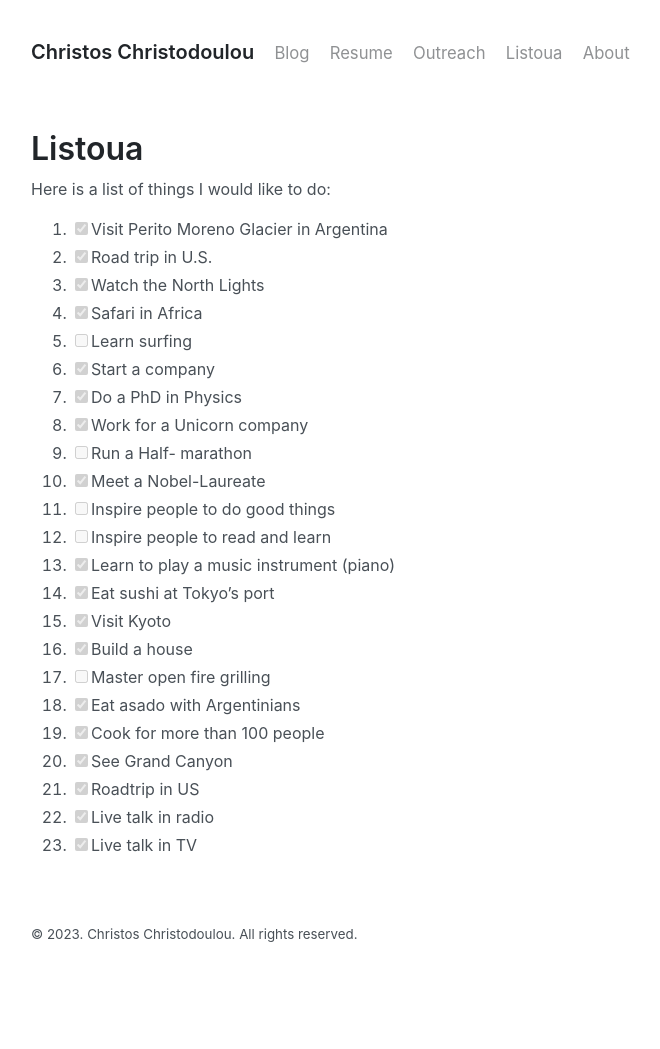
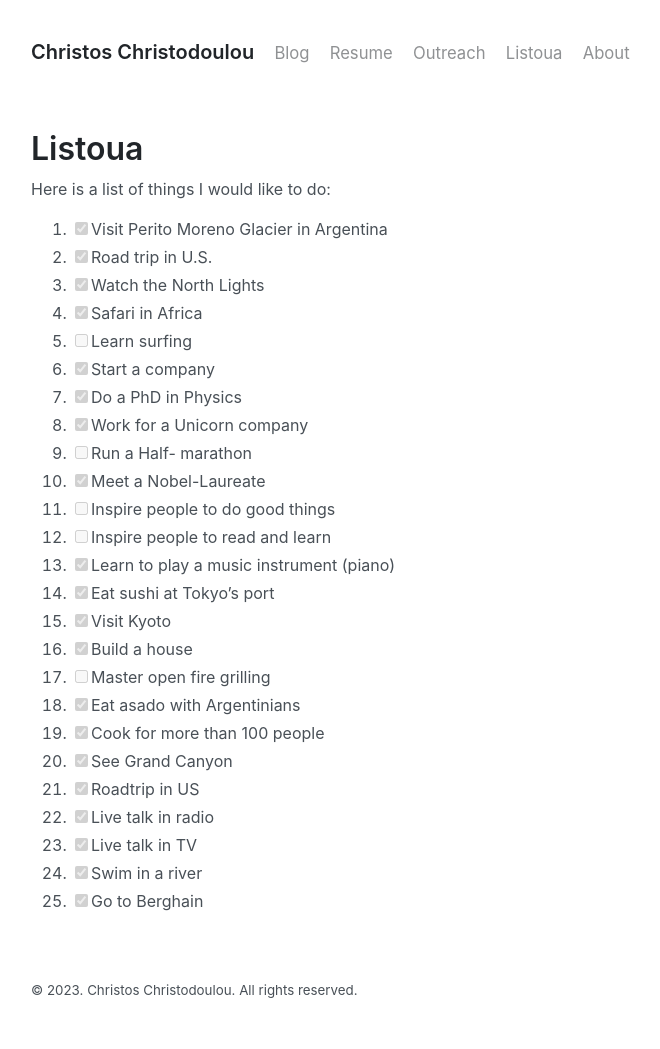
Before and after one commit to chr7stos/chr7stos.github.io, a Jekyll site: the page built from _pages/listoua.md, in a window 1280 px wide. Shown: the whole page, without its empty margins (273-933 px from the left). Built offline with Jekyll 4.4.1, drawn with Linux system fonts in a browser that asks for light colours; before the commit the page ends 993 px from its top, so only the background shows below that.

Commit message:
Update listoua.md

```diff
--- a/_pages/listoua.md
+++ b/_pages/listoua.md
@@ -29,3 +29,5 @@ Here is a list of things I would like to do:
 22. [x] Roadtrip in US
 23. [x] Live talk in radio
 24. [x] Live talk in TV
+25. [x] Swim in a river
+26. [x] Go to Berghain
```
